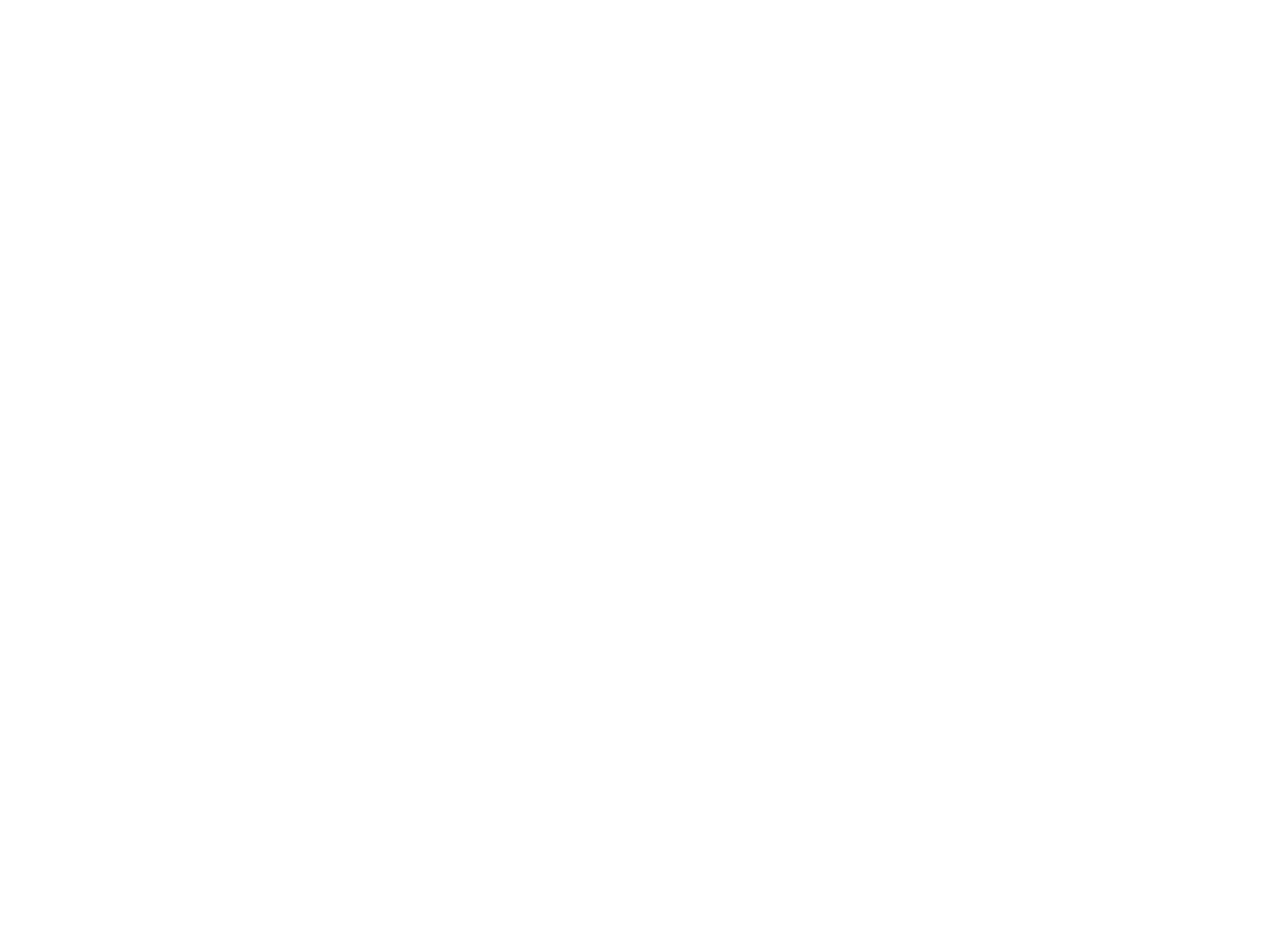
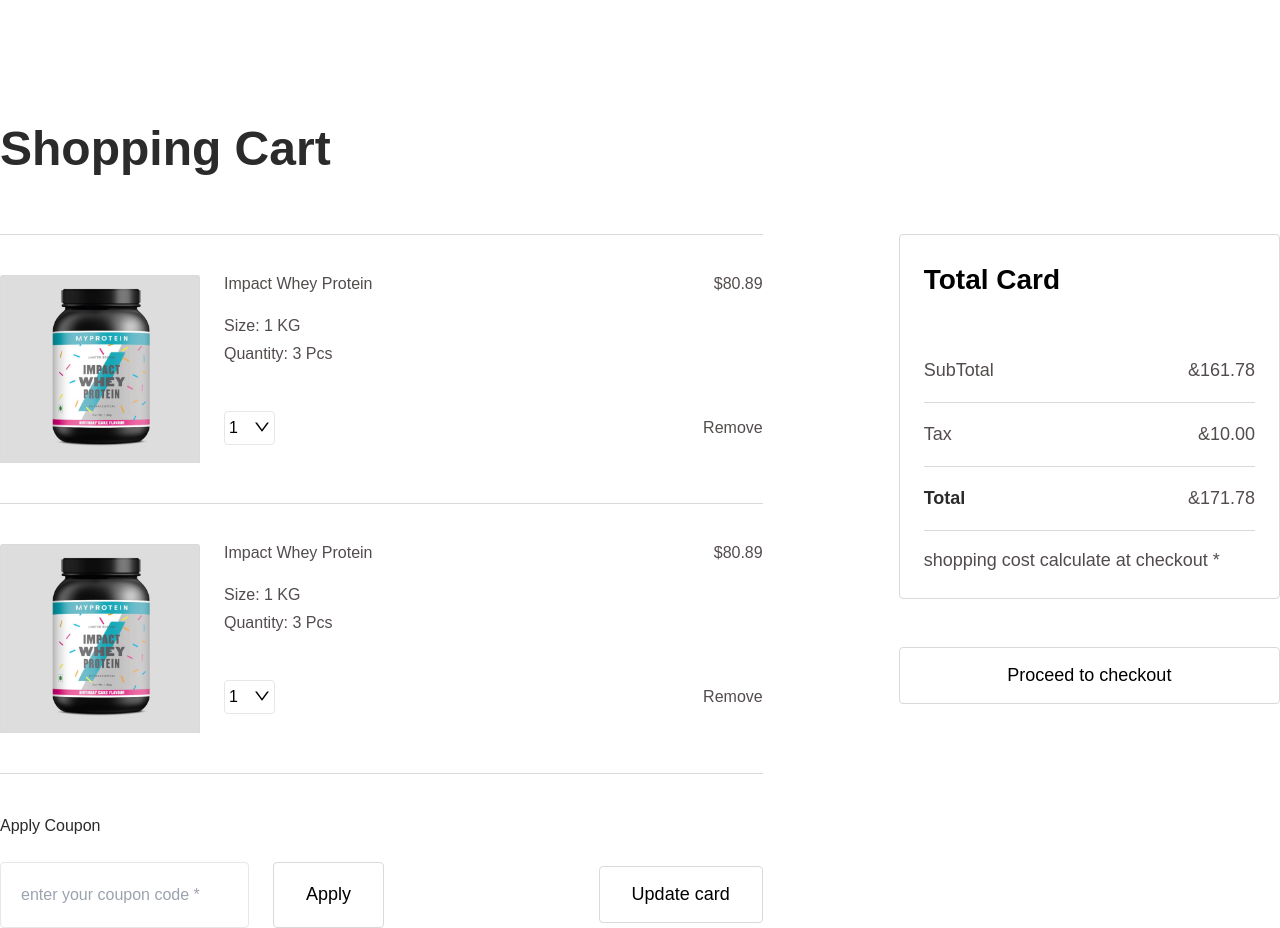
Before and after one commit to Jewel-190237/gymstick, a Next.js app: page /cart in a window 1280 px wide. Shown: the part 440-1368 px from the top of the page. Before the commit the page ends 800 px from the top, so only its background shows below. Built offline with nearby package versions, Linux system fonts and the light colour scheme.

Commit message:
file added

```diff
--- a/src/app/(site)/page.tsx
+++ b/src/app/(site)/page.tsx
@@ -1,8 +1,8 @@
 // import Pricing from "../components/pricing/Pricing";
 // import Service2 from "../components/Service2";
-import Shop from "../components/singlePage/Shop";
+// import Shop from "../components/singlePage/Shop";
 // import GetInTouch from "../components/GetInTouch";
-// import Wheyprotein from "../components/singlePage/Wheyprotein";
+import Wheyprotein from "../components/singlePage/Wheyprotein";
 // import Shop from "../components/Shop/Shop";
 export default function Home() {
   return (
@@ -11,8 +11,8 @@
      {/* <Service2/> */}
      {/* <Pricing/> */}
      {/* <GetInTouch/> */}
-     <Shop/>
-     {/* <Wheyprotein/> */}
+     {/* <Shop/> */}
+     <Wheyprotein/>
     </div>
   );
 }
--- a/src/app/cart/page.tsx
+++ b/src/app/cart/page.tsx
@@ -1,10 +1,62 @@
 import React from 'react';
-
-const Page:React.FC = () => {
+import BasicHeader from '../components/shared/BasicHeader';
+import ProductCard from '../components/card/ProductCard';
+const products = [{ image: '/images/ShopCard/shopCardImage.png', name: 'impact whey protein', price: 80.89, size: 1, quantity: 3 }, { image: '/images/ShopCard/shopCardImage.png', name: 'impact whey protein', price: 80.89, size: 1, quantity: 3 }];
+const Page: React.FC = () => {
     return (
-        <div>
-
-        </div>
+        <section>
+            <BasicHeader heading='shopping cart' subHeading='Home' />
+            <div className='max-w-[1320px] mx-auto'>
+                <p className='shop-heading font-montserrat'>shopping cart</p>
+                <div className='flex flex-col md:flex-row space-x-0 md:space-x-[90px] lg:space-x-[136px] mt-14'>
+                    <div className='w-2/3'>
+                        {
+                            products.map((product, index) => (
+                                <ProductCard
+                                    key={index}
+                                    image={product.image}
+                                    name={product.name}
+                                    price={product.price}
+                                    size={product.size}
+                                    quantity={product.quantity}
+                                />
+                            ))
+                        }
+                        <div className='border-[#D9D9D9] border-t pt-10'>
+                            <p className='font-medium text-[16px] text1'>Apply Coupon</p>
+                            <div className='flex items-center space-x-3 justify-between mt-6'>
+                                <div className='flex space-x-6'>
+                                    <input className='p-[20px] border rounded' placeholder='enter your coupon code *' type="text" />
+                                    <button className='card-button'>Apply</button>
+                                </div>
+                                <button className='card-button'>Update card</button>
+                            </div>
+                        </div>
+                    </div>
+                    <div className='w-1/3 '>
+                        <div className='max-h-[365px] rounded p-6 border border-[#D9D9D9]'>
+                            <p className='text-1 font-bold text-[28px]'>Total Card</p>
+                            <div className='mt-14 text-[18px] font-light text-[#534C4C]'>
+                                <div className='flex justify-between pb-[18px] border-[#D9D9D9] border-b'>
+                                    <p>SubTotal</p>
+                                    <p>&161.78</p>
+                                </div>
+                                <div className='flex justify-between py-[18px] border-[#D9D9D9] border-b'>
+                                    <p>Tax</p>
+                                    <p>&10.00</p>
+                                </div>
+                                <div className='flex justify-between py-[18px] border-[#D9D9D9] border-b'>
+                                    <p className='font-semibold text1'>Total</p>
+                                    <p>&171.78</p>
+                                </div>
+                                <p className='mt-4'>shopping cost calculate at checkout *</p>
+                            </div>
+                        </div>
+                        <button className='process-button'> Proceed to checkout</button>
+                    </div>
+                </div>
+            </div>
+        </section>
     );
 };
 
--- a/src/app/components/GetInTouch.tsx
+++ b/src/app/components/GetInTouch.tsx
@@ -2,7 +2,6 @@
 import React from 'react';
 import Image from 'next/image';
 const GetInTouch: React.FC = () => {
-
     return (
         <section className='flex flex-col lg:flex-row items-center bg-black justify-center max-w-[1920px] mx-auto'>
             <div className="flex-1 ">
@@ -40,5 +39,4 @@
         </section>
     );
 };
-
 export default GetInTouch;
--- /dev/null
+++ b/src/app/components/card/ProductCard.tsx
@@ -0,0 +1,55 @@
+'use client';
+import { Dropdown, Space } from 'antd';
+import type { MenuProps } from 'antd';
+import Image from 'next/image';
+import React, { useState } from 'react';
+import { DownOutlined } from '@ant-design/icons';
+
+const items: MenuProps['items'] = [
+    { label: '1', key: '1' },
+    { label: '2', key: '2' },
+    { label: '3', key: '3' },
+    { label: '4', key: '4' },
+    { label: '5', key: '5' },
+];
+
+interface ProductCardProps {
+    image: string;
+    name: string;
+    price: number;
+    size: number;
+    quantity: number;
+}
+const ProductCard: React.FC<ProductCardProps> = ({ image, name, price, size, quantity }) => {
+    const [selectedCategory, setSelectedCategory] = useState<string>('1');
+
+    const handleMenuClick: MenuProps['onClick'] = (e) => {
+        setSelectedCategory(e.key);
+    };
+    return (
+        <div className='flex space-x-6 pt-10 border-t border-[#D9D9D9] mb-10'>
+            <div className=''><Image src={image} alt="shop" width={200} height={200} /></div>
+            <div className='flex-1'>
+                <div className='product-description flex justify-between items-center text-[18px] text-1 font-semibold'>
+                    <p>{name}</p>
+                    <p>${price.toFixed(2)}</p>
+                </div>
+                <div className='product-description mt-6 space-y-[10px]'>
+                    <p>Size: {size} KG</p>
+                    <p>Quantity: {quantity} pcs</p>
+                </div>
+                <div className='flex justify-between mt-12'>
+                    <Dropdown className='border rounded p-1' menu={{ items, onClick: handleMenuClick }}overlayClassName='category-dropdown'>
+                        <Space className='text-[16px] gap-4 cursor-pointer'>
+                            <span className="font-medium"> {selectedCategory} </span>
+                            <DownOutlined />
+                        </Space>
+                    </Dropdown>
+                    <button className='product-description'>Remove</button>
+                </div>
+            </div>
+        </div>
+    );
+};
+
+export default ProductCard;
--- a/src/app/components/shared/BasicHeader.tsx
+++ b/src/app/components/shared/BasicHeader.tsx
@@ -15,10 +15,10 @@
         >
             <div className="absolute inset-0 bg-black bg-opacity-80"></div>
             <div className="relative font-montserrat text-white text-5xl max-w-[1320px] border border-l-[#FF4E25] pl-6 border-opacity-20 border-r-[#FF4E25] border-b-0 border-t-0 mx-auto pb-[115px] pt-[225px]">
-                <h2 className="font-bold">{heading}</h2>
+                <h2 className="font-bold capitalize">{heading}</h2>
                 <div className="mt-[14.5px] flex items-center gap-2 text-[18px] font-semibold">
                     <IoHome className="text-primary" />
-                    <p className="text-primary">{subHeading}</p>
+                    <p className="text-primary capitalize">{subHeading}</p>
                     <FaAngleRight />
                     <p>{heading}</p>
                 </div>
--- a/src/app/components/singlePage/Shop.tsx
+++ b/src/app/components/singlePage/Shop.tsx
@@ -48,7 +48,7 @@
                         <Dropdown menu={{ items, onClick: handleMenuClick }} trigger={['hover']} overlayClassName='category-dropdown' >
                             <Space className='ml-10 text-[16px] gap-4 cursor-pointer'>
                                 <span className="capitalize">{selectedCategory}</span>
-                                <DownOutlined className='text-xl' />
+                                <DownOutlined />
                             </Space>
                         </Dropdown>
                     </div>
--- a/src/app/globals.css
+++ b/src/app/globals.css
@@ -195,3 +195,60 @@
   line-height: 170%;
   text-align: justify;
 }
+
+.shop-heading {
+  color: #2B2B2B;
+  font-size: 48px;
+  font-style: normal;
+  font-weight: 700;
+  line-height: 120%;
+  text-transform: capitalize;
+  margin-top: 140px;
+}
+
+.product-description {
+  color: #534C4C;
+  font-size: 16px;
+  font-style: normal;
+  font-weight: 400;
+  line-height: normal;
+  text-transform: capitalize;
+}
+
+.process-button {
+  margin-top: 3rem;
+  width: 100%;
+  transition: transform 0.3s;
+  background-color: white;
+  color: black;
+  padding-top: 14px;
+  padding-bottom: 14px;
+  font-size: 18px;
+  font-weight: 500;
+  border-radius: 0.25rem;
+  border: 1px solid #D9D9D9;
+}
+.process-button:hover{
+  transform: scale(1.05);
+  color: white;
+  background-color: #E67529;
+  border: none;
+}
+.card-button {
+  padding: 16px 32px;
+  transition: transform 0.3s;
+  background-color: white;
+  color: black;
+  padding-top: 14px;
+  padding-bottom: 14px;
+  font-size: 18px;
+  font-weight: 500;
+  border-radius: 0.25rem;
+  border: 1px solid #D9D9D9;
+}
+.card-button:hover{
+  transform: scale(1.05);
+  color: white;
+  background-color: #E67529;
+  border: none;
+}
```
